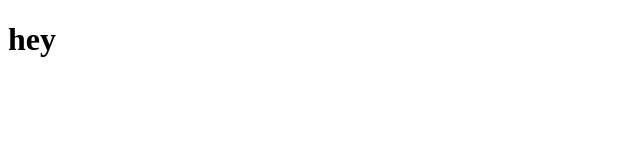
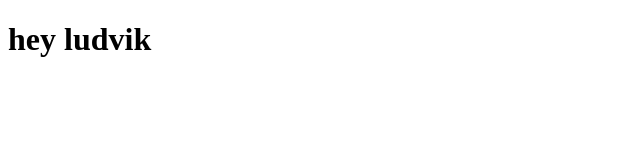
Before and after one commit to Aaron-Landy/first-website, a plain HTML site: page index.html in a window 1280 px wide. Shown: the whole page, without its empty margins (0-640 px from the left). Drawn offline with Linux system fonts and the light colour scheme.

Commit message:
Add files via upload

```diff
--- a/index.html
+++ b/index.html
@@ -3,9 +3,10 @@
   <head>
     <meta charset="UTF-8" />
     <meta name="viewport" content="width=device-width, initial-scale=1.0" />
-    <title>Kobolds Design</title>
+    <title>Document</title>
+    <link rel="icon" href="images/favicon.ico" />
   </head>
   <body>
-    <h1>hey</h1>
+    <h1>hey ludvik</h1>
   </body>
 </html>
```
Also changed, not shown: images/favicon.ico (added).
